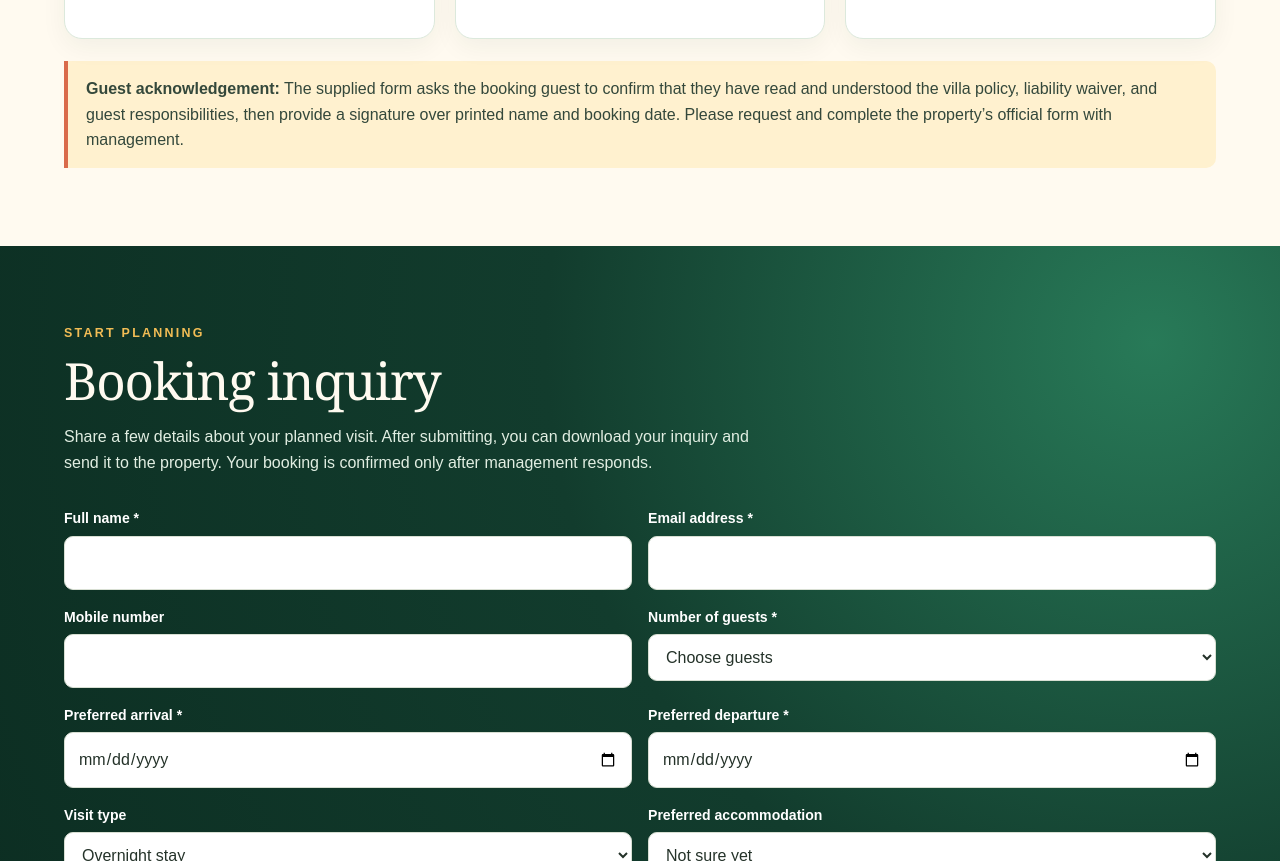
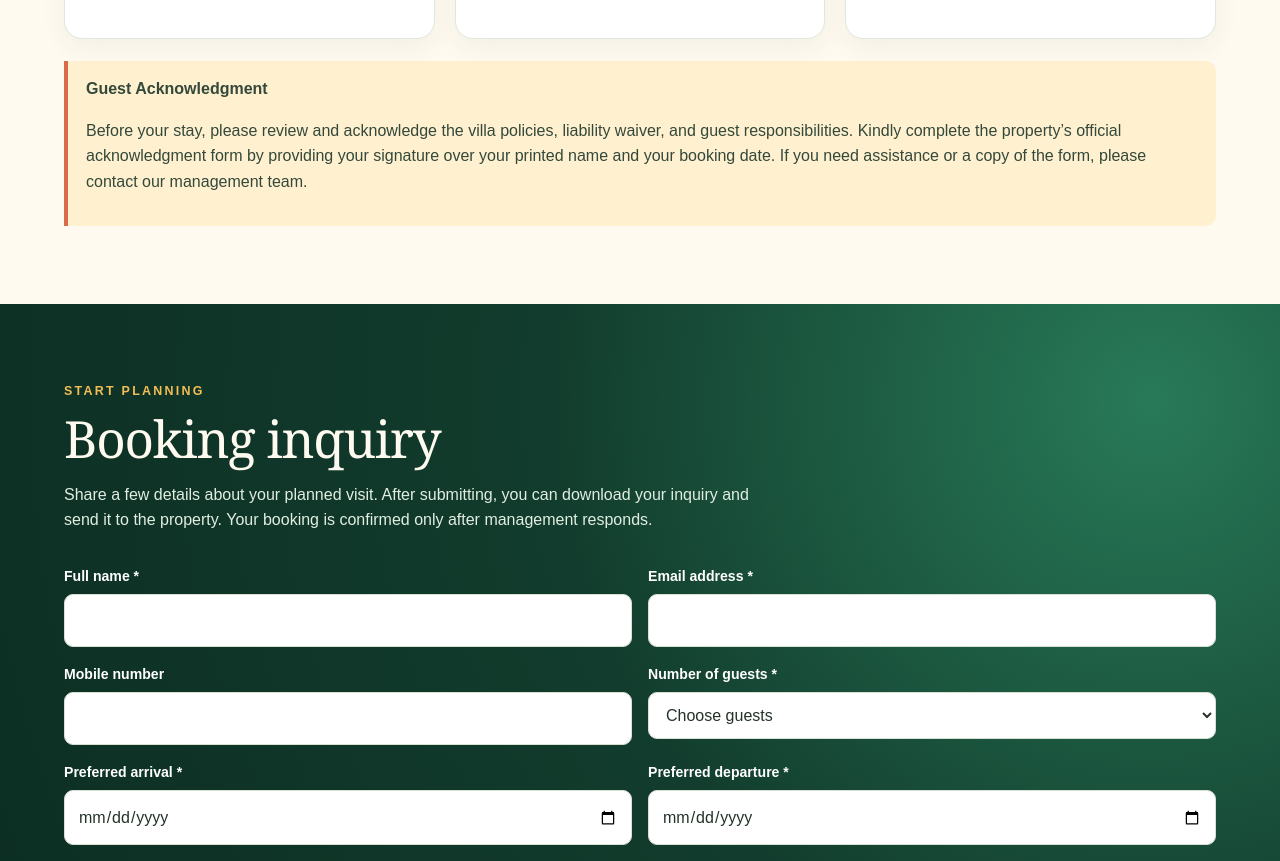
Before and after one commit to BCCJMRR/DiscoveryHills, a plain HTML site: page index.html in a window 1280 px wide. Shown: the part 8764-9625 px from the top of the page. Drawn offline with Linux system fonts and the light colour scheme.

Commit message:
Rewrite guest acknowledgment for guests

```diff
--- a/index.html
+++ b/index.html
@@ -157,7 +157,7 @@ footer a:hover{color:#f2bd55}
 <article class="feature"><b>🛠️ Care for the property</b><ul><li>Report damaged or broken items to management and arrange replacement or repair.</li><li>Follow staff instructions and all house rules.</li><li>Guests may be asked to leave without refund for illegal activity, dangerous behavior, violence, excessive disturbance, property damage, or serious misconduct, subject to applicable law.</li></ul></article>
 <article class="feature"><b>🛡️ Safety & liability</b><p>The supplied policy says pool and facility use is at the guest’s own risk and parents/guardians are responsible for supervising minors. Guests are responsible for their conduct and damage during their stay. Management’s liability and any waiver remain subject to applicable law; this website summary is not a substitute for the full signed agreement.</p></article>
 <article class="feature"><b>👨‍👩‍👧 Minors & lawful use</b><p>Minors must be accompanied by a responsible parent/guardian and proper consent where required. Illegal activity, unsafe conduct, and activities that endanger other guests, staff, or the property are prohibited.</p></article>
-</div><div class="note" style="margin-top:22px"><b>Guest acknowledgement:</b> The supplied form asks the booking guest to confirm that they have read and understood the villa policy, liability waiver, and guest responsibilities, then provide a signature over printed name and booking date. Please request and complete the property’s official form with management.</div></div></section>
+</div><div class="note" style="margin-top:22px"><b>Guest Acknowledgment</b><p>Before your stay, please review and acknowledge the villa policies, liability waiver, and guest responsibilities. Kindly complete the property’s official acknowledgment form by providing your signature over your printed name and your booking date. If you need assistance or a copy of the form, please contact our management team.</p></div></div></section>
 <section class="booking" id="booking"><div class="wrap"><div class="section-head"><div class="kicker">Start planning</div><h2>Booking inquiry</h2><p>Share a few details about your planned visit. After submitting, you can download your inquiry and send it to the property. Your booking is confirmed only after management responds.</p></div>
 <form id="bookingForm"><div class="form-grid">
 <div class="field"><label for="name">Full name *</label><input id="name" name="name" required autocomplete="name"></div>
```
